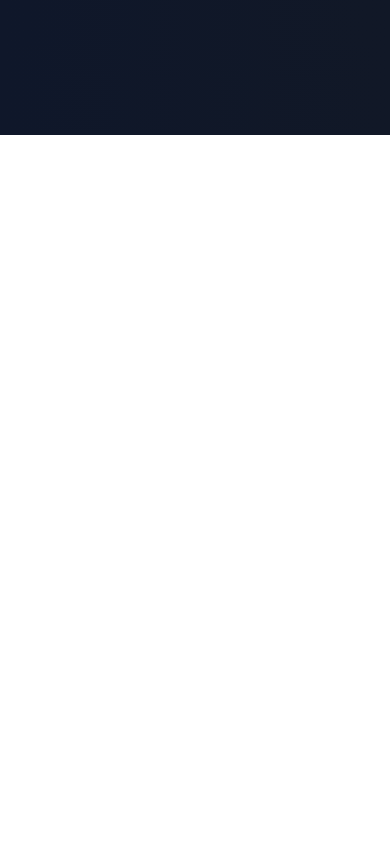
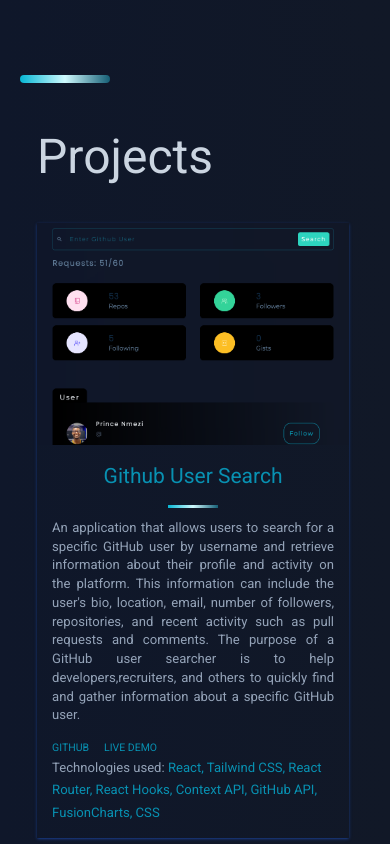
Before and after one commit to stephenprin/portifolio, a React (Vite) app: page / in a window 390 px wide. Shown: the part 860-1704 px from the top of the page. Before the commit the page ends 995 px from the top, so only its background shows below. Built offline with nearby package versions, Linux system fonts and the light colour scheme.

Commit message:
more features added

```diff
--- a/index.html
+++ b/index.html
@@ -2,7 +2,8 @@
 <html lang="en">
   <head>
     <meta charset="UTF-8" />
-    <link rel="icon" type="image/svg+xml" href="/vite.svg" />
+    <link rel="icon" type="image/png" href="/favicon.ico">
+
     <!--AWESOME FONT ICON-->
     <link rel="stylesheet" href="https://pro.fontawesome.com/releases/v5.10.0/css/all.css" integrity="sha384-AYmEC3Yw5cVb3ZcuHtOA93w35dYTsvhLPVnYs9eStHfGJvOvKxVfELGroGkvsg+p" crossorigin="anonymous"/>
     <!--Gooogle font ROBOTO-->
--- a/src/App.jsx
+++ b/src/App.jsx
@@ -1,6 +1,11 @@
 import { useState } from 'react'
 import Navbar from './components/Navbar'
 import Profile from './components/Profile'
+import Divider from './components/Divider'
+import Project from './components/Project'
+import Technologies from './components/Technologies'
+
+
 
 
 
@@ -11,6 +16,9 @@
     <div>
       <Navbar />
       <Profile />
+      <Divider />
+      <Project />
+      < Technologies/>
 
     </div>
   )
--- /dev/null
+++ b/src/components/Divider.jsx
@@ -0,0 +1,11 @@
+import React from 'react'
+
+const Divider = () => {
+  return (
+    <div class="container m-0-auto w-[80%]">
+       <hr class="w-[90px] h-[8px] bg-white rounded-full mt-0 bg-gradient-to-r from-cyan-500 via-cyan-100 to-cyan-800" />
+   </div>
+  )
+}
+
+export default Divider
--- a/src/components/Profile.jsx
+++ b/src/components/Profile.jsx
@@ -25,7 +25,7 @@
                     project have leverage my abilities to successfully achieve organizational
                     goal. Strong focus on comprehensive product knowledge in order to meet client requirement
                     and maximize sales.</p>
-                     <a href="#contact" className="btn btn-primary bg-gradient-to-r from-cyan-500 to-blue-500 rounded-full hover:btn btn-primary bg-gradient-to-r from-cyan-800 to-blue-400 rounded-">Let's Talk</a>
+                     <a href="#contact" className="btn btn-primary bg-gradient-to-r from-cyan-500 to-blue-900 rounded-full">Let's Talk</a>
             </div>
             <div className="profile-zone">
                 <div className="outer-zone">
--- /dev/null
+++ b/src/components/Project.jsx
@@ -0,0 +1,48 @@
+import React from 'react'
+
+import {projectData} from "../data"
+
+
+const Project = () => {
+  return (
+    <section className="portifo" id="project">
+
+        <div className="container">
+            <h2>Projects</h2>
+
+              <div className="portifos">
+                 {projectData.map((project) => {
+                      const { id, image, description, title,href1, href2 ,technology} = project;
+                      return (
+                        <div key={id} className="porti shadow shadow-blue-600/40 md:shadow-slate-600/40">
+                        <div className="thumbnail">
+                            <img src={image} alt="project"/>
+                        </div>
+
+                        <div>
+                                  <h3 className="text-cyan-600 text-[1.4rem] text-center mb-4">{ title}</h3>
+                        <hr className="w-[50px] h-[3px] bg-gradient-to-r from-cyan-500 via-cyan-100 to-cyan-800 m-auto"/>
+                                  <p class="text-sm px-4 text-slate-400 text-justify mt-3">{ description}</p>
+                             <div class="port-link mt-4 flex gap-4 ml-4 text-cyan-600 mb-8">
+                                <a className="text-[0.7rem]" href={href1}>GITHUB</a>
+                                <a className="text-[0.7rem] text" href={href2}>LIVE DEMO</a>
+
+                                  </div>
+                                  <div className='p-4 technology'>
+                                      <span className="text-sm text-slate-400">Technologies used:</span>
+                                      <span className="text-sm text-cyan-600"> { technology}</span>
+                                  </div>
+
+                        </div>
+                    </div>
+                      )
+                  })}
+
+
+            </div>
+        </div>
+     </section>
+  )
+}
+
+export default Project
--- /dev/null
+++ b/src/components/Technologies.jsx
@@ -0,0 +1,137 @@
+import React from 'react'
+
+const Technologies = () => {
+  return (
+    <section class="skills" id="skills">
+    <h1 class="text-[3rem] text-slate-300">Technologies</h1>
+    <div class="container">
+
+
+
+        <div class="skill">
+            <div class="head bg-gradient-to-r from-cyan-500 to-blue-500">
+                <div class="left">
+                    <i class="fas fa-pencil-ruler"></i>
+                    <h4>FRONTEND DEVELOPMENT</h4>
+                </div>
+                <i class="fas fa-caret-down"></i>
+            </div>
+
+            <div class="items">
+
+                <div class="item">
+                    <h4>ReactJs</h4>
+                </div>
+
+                <div class="item">
+                    <h4>Css</h4>
+                </div>
+                <div class="item">
+                    <h4>Tailwindcss/ Bootstrap</h4>
+                </div>
+                <div class="item">
+                    <h4>Git/Github</h4>
+                </div>
+                <div class="item">
+                    <h4>Html5</h4>
+                </div>
+                <div class="item">
+                    <h4>Javascript/Typescript</h4>
+                </div>
+
+                <div class="item">
+                    <h4>Fusion Chart/Angrytools</h4>
+                </div>
+            </div>
+
+        </div>
+
+        <div class="skill">
+            <div class="head bg-gradient-to-r from-cyan-500 to-blue-500">
+                <div class="left">
+                    <i class="fas fa-pencil-ruler"></i>
+                    <h4>BACK-END</h4>
+                </div>
+                <i class="fas fa-caret-down"></i>
+            </div>
+
+            <div class="items">
+
+                <div class="item">
+                    <h4>NodeJs/ NodeTs</h4>
+                </div>
+
+                <div class="item">
+                    <h4>ExpressJs</h4>
+                </div>
+                <div class="item">
+                    <h4>MongoDB </h4>
+                </div>
+                <div class="item">
+                    <h4>Postgres/ Sqlite</h4>
+                </div>
+                <div class="item">
+                    <h4>GraphQL</h4>
+                </div>
+                <div class="item">
+                    <h4>Jwt</h4>
+                </div>
+
+
+            </div>
+
+        </div>
+        <div class="skill">
+            <div class="head bg-gradient-to-r from-cyan-500 to-blue-500">
+                <div class="left">
+                    <i class="fas fa-pencil-ruler"></i>
+                    <h4>DevOps</h4>
+                </div>
+                <i class="fas fa-caret-down"></i>
+            </div>
+
+            <div class="items">
+
+                <div class="item">
+                    <h4>Docker</h4>
+
+                </div>
+
+                <div class="item">
+                    <h4>Firebase</h4>
+                </div>
+                <div class="item">
+                    <h4>Microservice</h4>
+                </div>
+            </div>
+
+        </div>
+        <div class="skill">
+            <div class="head bg-gradient-to-r from-cyan-500 to-blue-500">
+                <div class="left">
+                    <i class="fas fa-pencil-ruler"></i>
+                    <h4>UI/UX DESIGN</h4>
+                </div>
+                <i class="fas fa-caret-down"></i>
+            </div>
+
+            <div class="items">
+
+                <div class="item">
+                    <h4>Adobe XD</h4>
+
+                </div>
+
+                <div class="item">
+                    <h4>Figma</h4>
+                </div>
+            </div>
+
+        </div>
+
+    </div>
+</section>
+  )
+}
+
+export default Technologies
--- a/src/data.js
+++ b/src/data.js
@@ -38,3 +38,33 @@
         icon: "fab fa-linkedin bg-gradient-to-r from-cyan-500 to-blue-500",
     }
 ]
+
+export const projectData = [
+    {
+        id: 1,
+        image: "src/assets/github.png",
+        title: "Github User Search",
+        description: "An application that allows users to search for a specific GitHub user by username and retrieve information about their profile and activity on the platform. This information can include the user's bio, location, email, number of followers, repositories, and recent activity such as pull requests and comments. The purpose of a GitHub user searcher is to help developers,recruiters, and others to quickly find and gather information about a specific GitHub user.",
+        href1: "https://github.com/stephenprin/Responsive-admin-dashboard",
+        href2: "https://admindashboardp.netlify.app/",
+        technology: "React, Tailwind CSS, React Router, React Hooks, Context API, GitHub API, FusionCharts, CSS"
+    },
+    {
+        id: 2,
+        image: "src/assets/project4.png",
+        title: "Admin sales Dashboard",
+        description: "An interface designed to provide an overview of sales performance and activity for a business. It typically displays sales data in the form of charts, graphs, and tables, allowing administrators to quickly and easily monitor key performance metrics.The ultimate goal of an admin sales dashboard is to provide business owners and administrators with real-time visibility into their sales performance, enabling them to make data-driven decisions to improve their bottom line.",
+        href1: "https://github.com/stephenprin/Responsive-admin-dashboard",
+        href2: "https://admindashboardp.netlify.app/",
+        technology: "HTML5, JavaScript, CSS"
+    },
+    {
+        id: 3,
+        image: "src/assets/photoboot.png",
+        title: "Photo Gallery",
+        description: "A photo gallery app built with React, the user interface is constructed using components, which are small, reusable building blocks of code. The app may allow users to search for images of their choice, and view in an organize way. The React library provides a variety of tools and features for building dynamic and responsive user interfaces, such as state management, event handling, and server-side rendering using an External API",
+        href1: "https://github.com/stephenprin/Photo-boot",
+        href2: "https://sparkly-treacle-fc57e2.netlify.app/",
+        technology: "React, Tailwind CSS, React Router, React Hooks, Context API, Unsplash API, CSS"
+    }
+]
--- a/src/index.css
+++ b/src/index.css
@@ -82,7 +82,7 @@
 
 .btn {
 
-  background:linear-gradient(90deg, rgba(108, 177, 230, 1) 0%, rgba(108, 137, 230, 1) 43%, rgba(3, 83, 160, 1) 100%);
+  /* background:linear-gradient(90deg, rgba(108, 177, 230, 1) 0%, rgba(108, 137, 230, 1) 43%, rgba(3, 83, 160, 1) 100%); */
   display: flex;
   justify-content: center;
   align-items: center;
@@ -364,11 +364,15 @@
   color: var(--color-white);
   padding: 1.3rem;
 }
+.technology{
+  margin-top: -3rem;
+}
 section.skills .container .skill .head .left h4 {
   color: white;
+  font-size: 0.9rem;
 }
 section.skills .container .skill .items .item h4 {
-  font-size: 1rem;
+  font-size: 0.8rem;
   color: white;
 }
 section.skills .container .skill .head .left {
```
Also changed, not shown: 1 other file (tests, documents, lock files or other folders).
